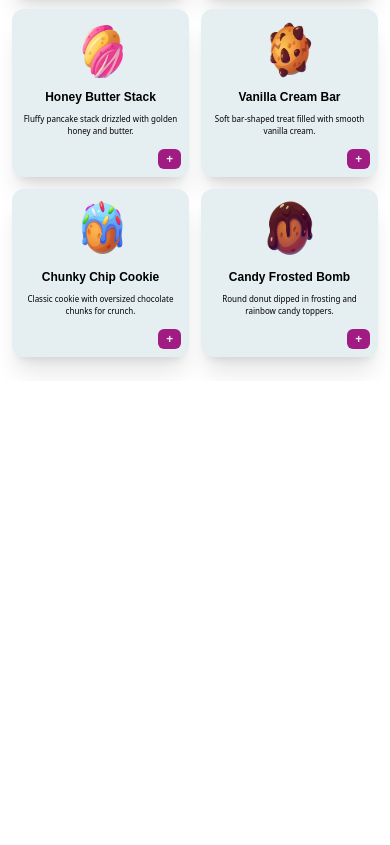
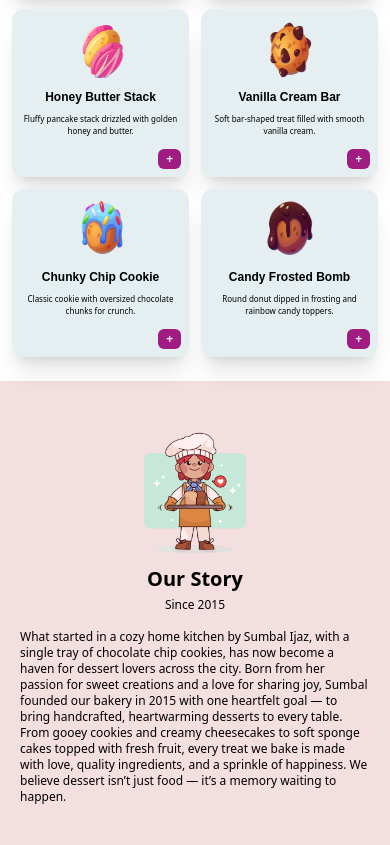
Before and after one commit to summbal122/Dessert-Shop, a React app: page / in a window 390 px wide. Shown: the part 2191-3036 px from the top of the page. Before the commit the page ends 2572 px from the top, so only its background shows below. Built offline with nearby package versions, Linux system fonts and the light colour scheme; a web font is replaced by a local one.

Commit message:
Story section

```diff
--- a/src/components/Body.js
+++ b/src/components/Body.js
@@ -1,12 +1,14 @@
 import MainSection from "./MainSection";
 import NewItemsSection from "./NewItemsSection";
 import DessertsSection from "./DessertsSection";
+import OurStorySection from "./OurStorySection";
 const Body = () => {
   return (
     <div>
       <MainSection/>
       <NewItemsSection/>
       <DessertsSection/>
+      <OurStorySection/>
 
     </div>
   )
--- a/src/components/DessertsSection.js
+++ b/src/components/DessertsSection.js
@@ -98,7 +98,7 @@ const DessertsSection = () => {
               {item.title}
             </h2>
             <p className="text-[8px] md:text-xs lg:text-md 2xl:text-2xl mb-8 2xl:mb-10">{item.desc}</p>
-            <span className="absolute bottom-2 right-2 2xl:bottom-4 2xl:right-4 bg-secondary px-2 2xl:px-3.5 2xl:py-1.5 py-0.5 rounded-md text-primary font-semibold text-end text-xs md:text-sm 2xl:text-3xl">
+            <span className="absolute bottom-2 right-2 2xl:bottom-4 2xl:right-4 bg-secondary px-2 2xl:px-3.5 2xl:py-1.5 py-0.5 rounded-md text-primary font-semibold text-end text-xs md:text-sm 2xl:text-3xl cursor-pointer">
             +</span>
           </div>
         ))}
--- /dev/null
+++ b/src/components/OurStorySection.js
@@ -0,0 +1,28 @@
+import IMG from "../../images/chef.png"
+const OurStorySection = () => {
+  return (
+    <div className="grid grid-cols-1 md:grid-cols-4  bg-main p-10 px-5 lg:px-20 2xl:px-30 place-items-center ">
+
+     <img className="w-36 md:w-lg 2xl:w-2xl col-span-2 "   src={IMG}/>
+      <div className="flex flex-col items-center gap-4 col-span-2">
+        <div className="space-y-1 2xl:space-y-5 text-center ">
+         <h1 className="text-xl md:ext-4xl 2xl:text-6xl font-bold">
+          Our Story
+         </h1>
+         <h2 className="text-xs md:text-sm 2xl:text-xl">
+          Since 2015
+         </h2>
+        </div>
+
+        <p className="text-xs lg:text-lg 2xl:text-4xl">
+          What started in a cozy home kitchen by Sumbal Ijaz, with a single tray of chocolate chip cookies, has now become a haven for dessert lovers across the city. Born from her passion for sweet creations and a love for sharing joy, Sumbal founded our bakery in 2015 with one heartfelt goal — to bring handcrafted, heartwarming desserts to every table.
+          From gooey cookies and creamy cheesecakes to soft sponge cakes topped with fresh fruit, every treat we bake is made with love, quality ingredients, and a sprinkle of happiness.
+          We believe dessert isn’t just food — it’s a memory waiting to happen.
+        </p>
+      </div>
+
+    </div>
+  )
+}
+
+export default OurStorySection;
```
Also changed, not shown: images/chef.png (added), src/output.css.
